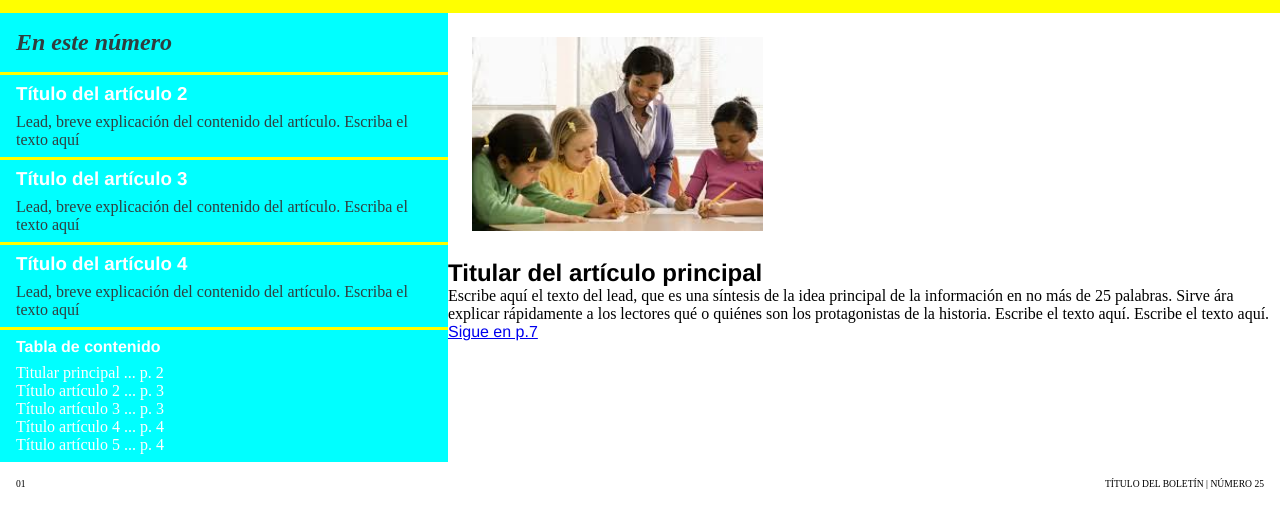
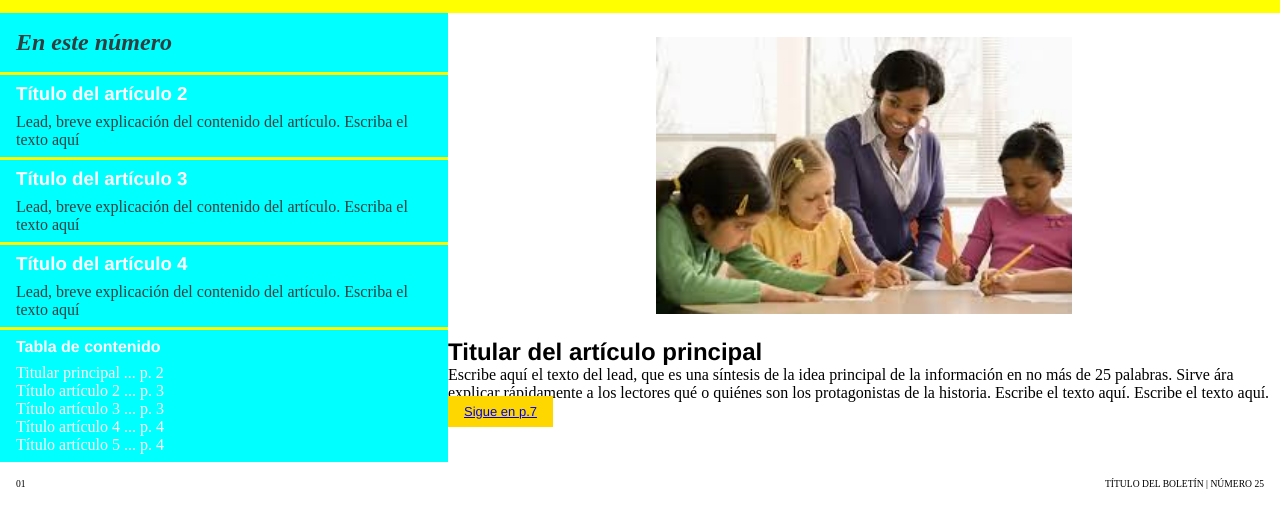
Before and after one commit to Baltazar-Gandolfo/Desarrollo-Web, a plain HTML site: page Pre-parcial-1-2.0/index.html in a window 1280 px wide. Shown: the part 219-746 px from the top of the page. Drawn offline with Linux system fonts and the light colour scheme.

Commit message:
Pequeños cambios

```diff
--- a/Pre-parcial-1-2.0/index.html
+++ b/Pre-parcial-1-2.0/index.html
@@ -52,7 +52,7 @@
                 <p>Escribe aquí el texto del lead, que es una síntesis de la idea principal de la información en no más de 25 palabras. Sirve ára explicar rápidamente a los lectores qué o quiénes son los protagonistas de la historia. Escribe el texto aquí. Escribe el texto aquí.</p>
             </div>
             <div>
-                <a href="https://uai.edu.ar/">Sigue en p.7</a>
+                <a href="https://uai.edu.ar/" class="boton-sigue">Sigue en p.7</a>
             </div>
         </div>
     </main>
--- a/Pre-parcial-1-2.0/style/styles.css
+++ b/Pre-parcial-1-2.0/style/styles.css
@@ -79,10 +79,6 @@ li, p{
     font-family:'Times New Roman', Times, serif;
 }
 
-.principal img{
-    width: 35%;
-    margin: 3vh;
-}
 
 footer{
     display: flex;
@@ -94,3 +90,24 @@ footer p{
     font-family:'Times New Roman', Times, serif;
     font-size: 1.2vh;
 }
+
+/* ahora */
+.principal img {
+    width: 50%;
+    display: block;
+    margin: 3vh auto;
+}
+
+main {
+    flex: 1;             /* se estira para llenar lo que queda */
+    align-items: stretch; /* ambas columnas a la misma altura */
+}
+
+.boton-sigue {
+    background-color: gold;
+    border: none;
+    padding: 1vh 2vh;
+    font-size: small;
+    align-self: flex-end; /* lo alinea a la derecha */
+    margin-top: 1vh;
+}
```
